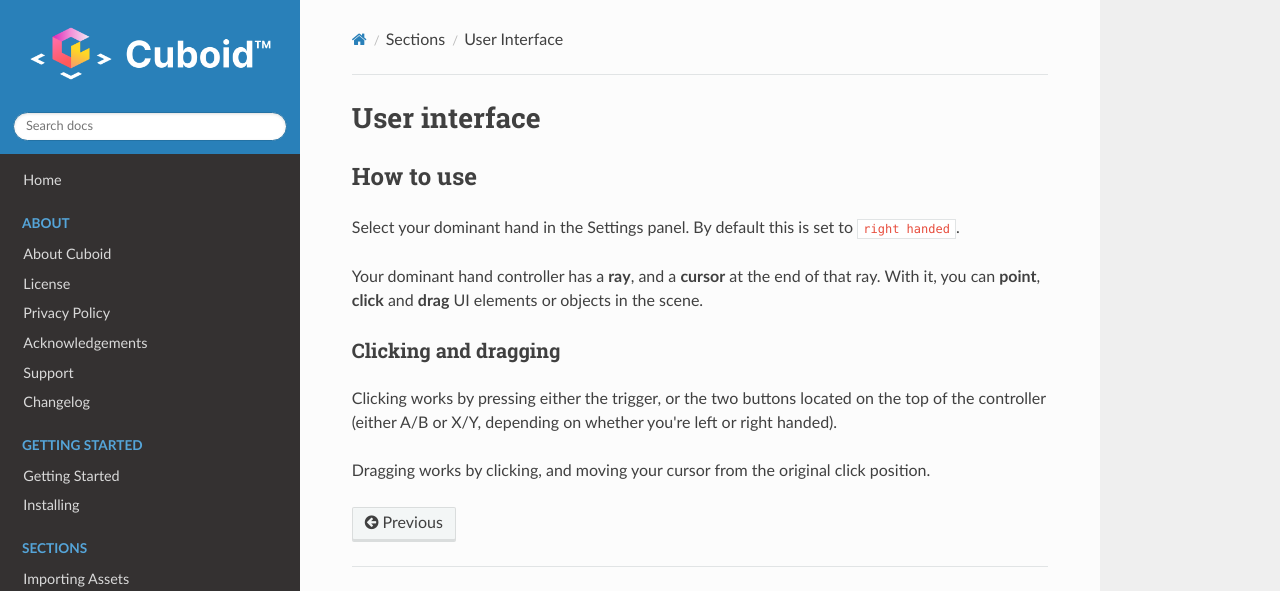
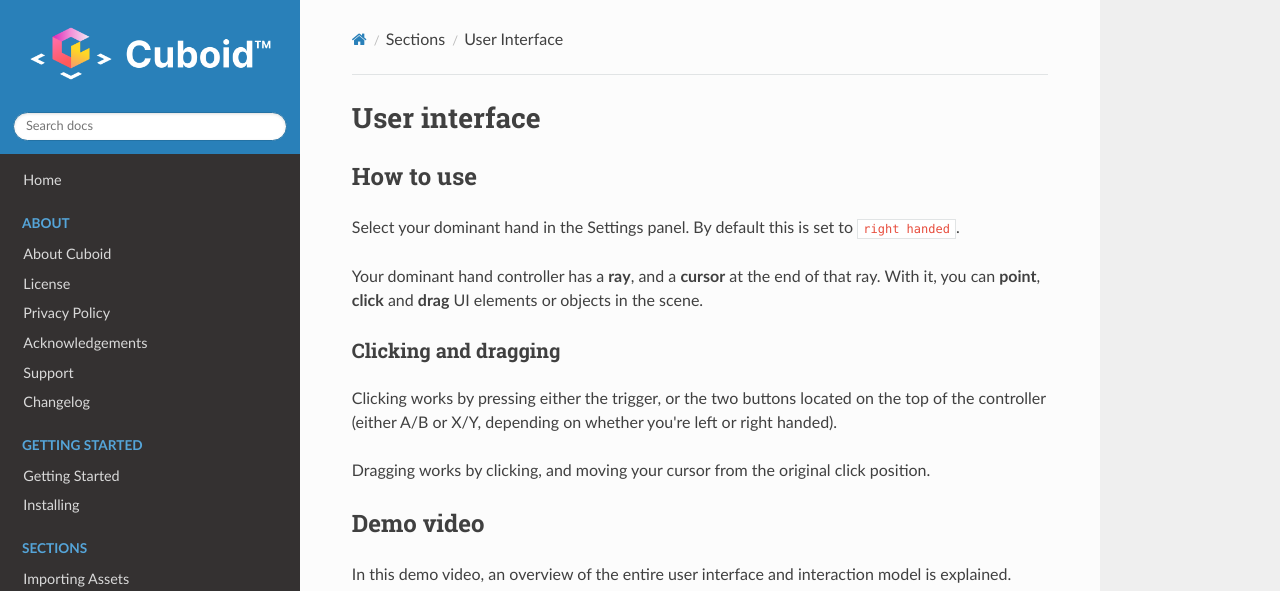
Before and after one commit to ShapeReality/cuboid-docs, an MkDocs documentation site: the page built from docs/sections/user-interface.md, in a window 1280 px wide and 1152 px high. Shown: the top 591 px of the window. Built offline with MkDocs 1.6.1, drawn with Linux system fonts in a browser that asks for light colours; nearby versions of some CDN libraries.

Commit message:
added video to user interface

```diff
--- a/docs/sections/user-interface.md
+++ b/docs/sections/user-interface.md
@@ -12,4 +12,10 @@ Clicking works by pressing either the trigger, or the two buttons located on the
 
 Dragging works by clicking, and moving your cursor from the original click position.
 
-###
+## Demo video
+
+In this demo video, an overview of the entire user interface and interaction model is explained.
+
+<div class="video">
+    <iframe width="560" height="315" src="https://www.youtube.com/embed/MRjBSg0BKHA" title="YouTube video player" frameborder="0" allow="accelerometer; clipboard-write; encrypted-media; gyroscope; picture-in-picture; web-share" allowfullscreen></iframe>
+</div>
```
Also changed, not shown: docs/index.md (+5 -1 lines).
